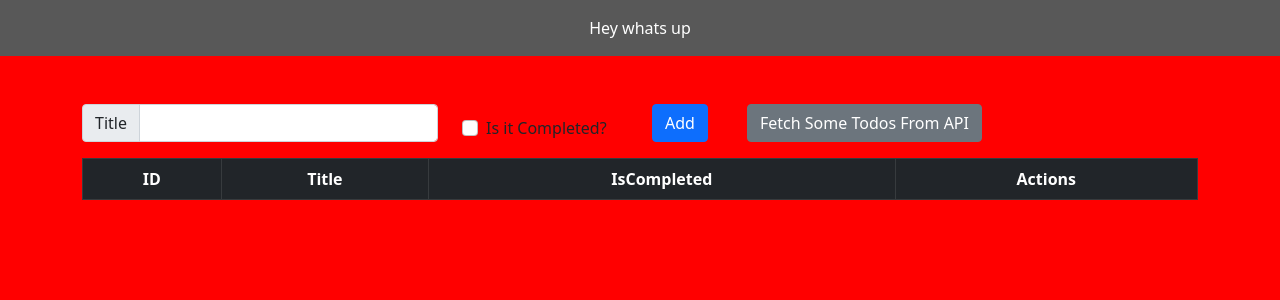
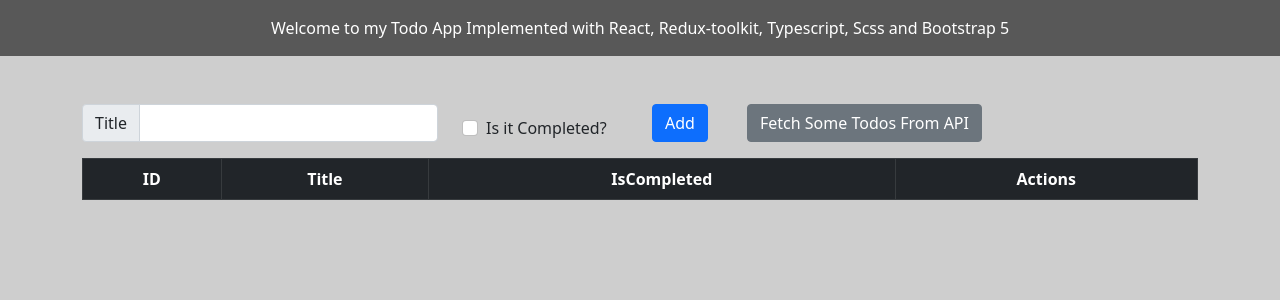
Before and after one commit to sinamoradi1375/sm-react-sample, a React (Create React App) app: page / in a window 1280 px wide. Shown: the top 300 px of the page. Built offline with nearby package versions, Linux system fonts and the light colour scheme.

Commit message:
reversed the dummy changes of previous commit

```diff
--- a/src/components/shared/Header.tsx
+++ b/src/components/shared/Header.tsx
@@ -6,11 +6,10 @@
       <Container className="py-3">
         <Row>
           <Col>
-            {/* <div className="text-center">
+            <div className="text-center">
               Welcome to my Todo App Implemented with React, Redux-toolkit,
               Typescript, Scss and Bootstrap 5
-            </div> */}
-            <div className="text-center">Hey whats up</div>
+            </div>
           </Col>
         </Row>
       </Container>
--- a/src/resources/base.scss
+++ b/src/resources/base.scss
@@ -1,6 +1,5 @@
 $header-bg-color: #585858;
-$body-bg-color: red;
-// $body-bg-color: #cecece;
+$body-bg-color: #cecece;
 
 @keyframes wiggleAnimation {
   from {
```
